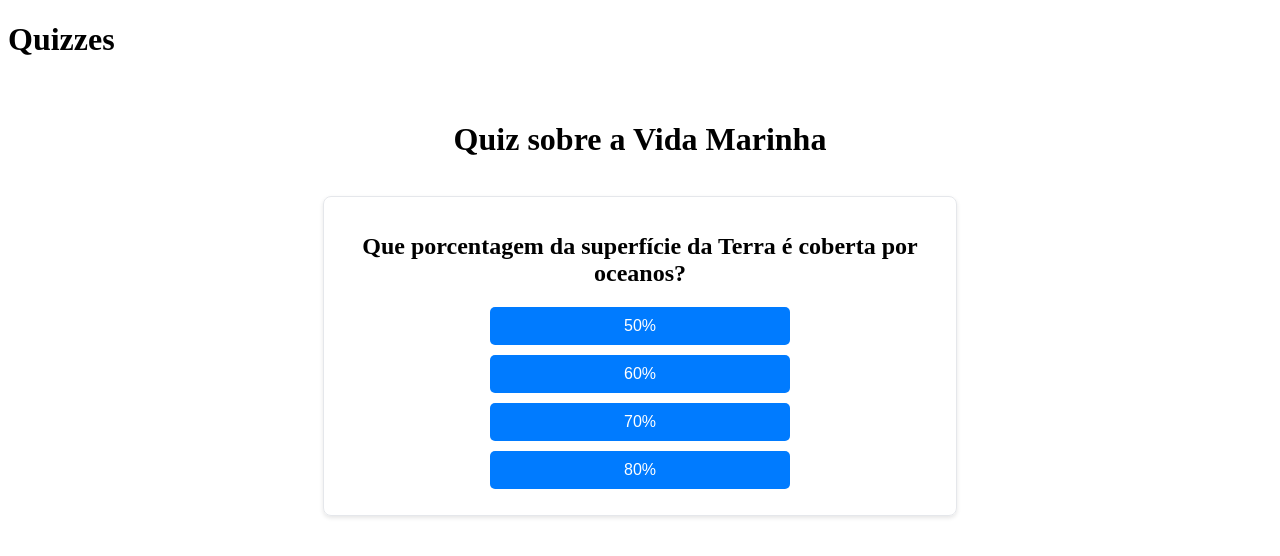
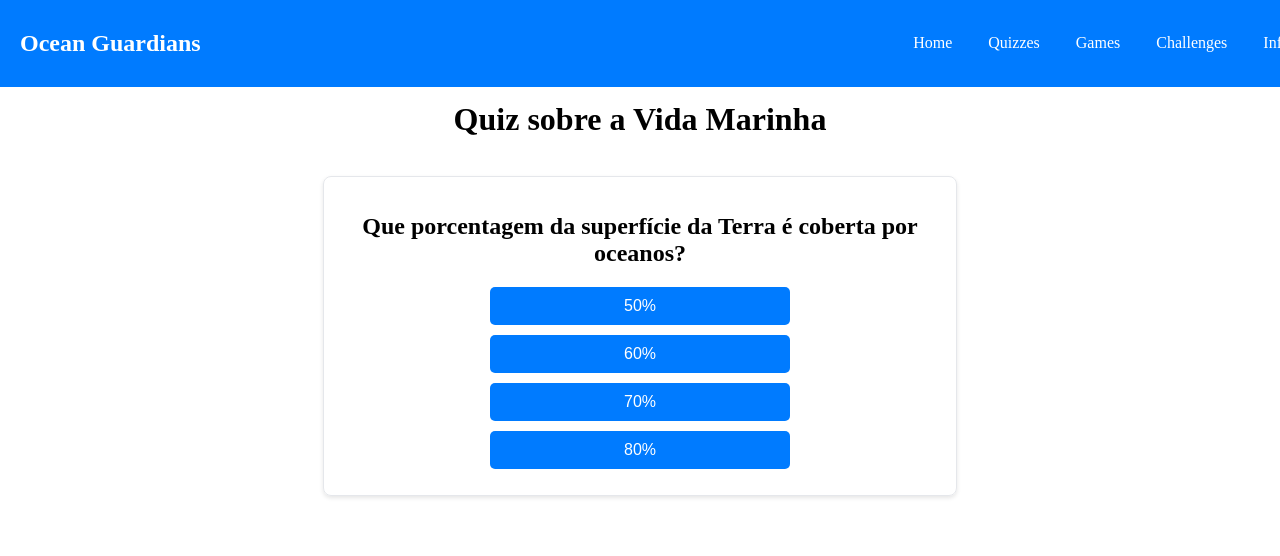
Before and after one commit to Guilhermeoliveira10/GS---Responsive-Web-Development, a Next.js app: page /quizzes in a window 1280 px wide. Shown: the top 556 px of the page. Built offline with nearby package versions, Linux system fonts and the light colour scheme.

Commit message:
Update CSS styles

```diff
--- /dev/null
+++ b/src/components/Header.tsx
@@ -0,0 +1,22 @@
+// components/Header.tsx
+import React from 'react'
+import Link from 'next/link'  // Se você estiver usando Next.js, caso contrário, use react-router-dom para SPA
+
+const Header: React.FC = () => {
+  return (
+    <header className="header">
+      <nav>
+        <h1>Ocean Guardians</h1>
+        <div className="nav-links">
+          <Link href="/" className="nav-link">Home</Link>
+          <Link href="/quizzes" className="nav-link">Quizzes</Link>
+          <Link href="/games" className="nav-link">Games</Link>
+          <Link href="/challenges" className="nav-link">Challenges</Link>
+          <Link href="/info" className="nav-link">Info</Link>
+        </div>
+      </nav>
+    </header>
+  )
+}
+
+export default Header
--- /dev/null
+++ b/src/components/Layout.tsx
@@ -0,0 +1,20 @@
+// components/Layout.tsx
+import React, { ReactNode } from 'react'
+import Header from './Header'
+
+interface LayoutProps {
+  children: ReactNode
+}
+
+const Layout: React.FC<LayoutProps> = ({ children }) => {
+  return (
+    <div>
+      <Header />
+      <main>
+        {children}
+      </main>
+    </div>
+  )
+}
+
+export default Layout
--- a/src/components/QuizComponent.tsx
+++ b/src/components/QuizComponent.tsx
@@ -1,5 +1,6 @@
 import React, { useState } from 'react'
 import '../styles/custom.css'
+import Layout from '../components/Layout'
 
 const QuizComponent: React.FC = () => {
   const [score, setScore] = useState(0)
@@ -43,6 +44,7 @@ const QuizComponent: React.FC = () => {
   }
 
   return (
+    <Layout>
       <div className="quiz-component">
         <h1 className="text-2xl font-bold mb-4">Quiz sobre a Vida Marinha</h1>
         <div className="card">
@@ -58,6 +60,7 @@ const QuizComponent: React.FC = () => {
           ))}
         </div>
       </div>
+    </Layout>
   )
 }
 
--- a/src/pages/quizzes.tsx
+++ b/src/pages/quizzes.tsx
@@ -3,7 +3,6 @@ import QuizComponent from '../components/QuizComponent'
 const Quizzes: React.FC = () => {
   return (
     <div>
-      <h1 className="text-2xl font-bold mb-4">Quizzes</h1>
       <QuizComponent />
     </div>
   )
--- a/src/styles/custom.css
+++ b/src/styles/custom.css
@@ -1,14 +1,30 @@
-.header {
-  padding: 1rem;
-  background-color: #1e3a8a;
-  color: white;
+body, html {
+  margin: 0;
+  padding: 0;
 }
 
+main {
+  padding-top: 60px; /* Ajuste para garantir que o conteúdo não fique atrás do header */
+}
+
+.header {
+  background-color: #007bff;
+  color: white;
+  padding: 10px 20px;
+  position: fixed;
+  top: 0;
+  width: 100%;
+  z-index: 1000;
+  display: flex;
+  align-items: center; /* Alinha verticalmente os itens ao centro */
+  justify-content: space-between; /* Distribui espaço entre os itens */
+}
 .header nav {
   display: flex;
-  justify-content: space-between;
-  max-width: 1200px;
-  margin: 0 auto;
+  align-items: center;
+  width: 100%;
+  max-width: 1300px; /* Define uma largura máxima para o conteúdo do header */
+  justify-content: space-between; /* Distribui espaço entre os itens */
 }
 
 .header h1 {
@@ -21,9 +37,16 @@
   gap: 1rem;
 }
 
+.nav-links {
+  display: flex;
+  gap: 10px;
+  align-items: center;
+}
+
 .nav-link {
   color: white;
   text-decoration: none;
+  padding: 10px;
 }
 
 .nav-link:hover {
```
Also changed, not shown: src/components/GameComponent.tsx (+7 -4 lines), src/components/Navigation.tsx (deleted, +0 -23 lines). Lines whose indentation alone changed are shown as unchanged.
